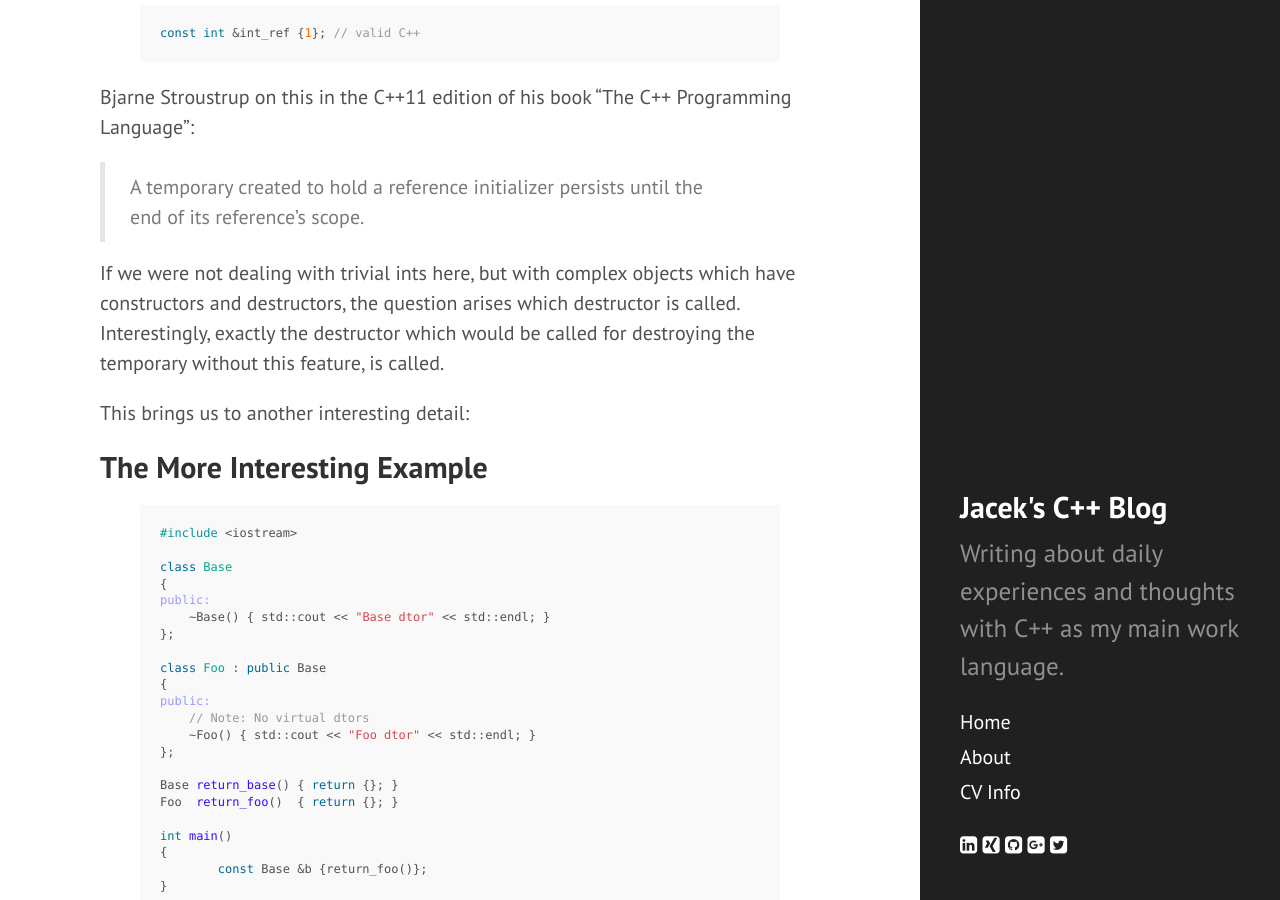
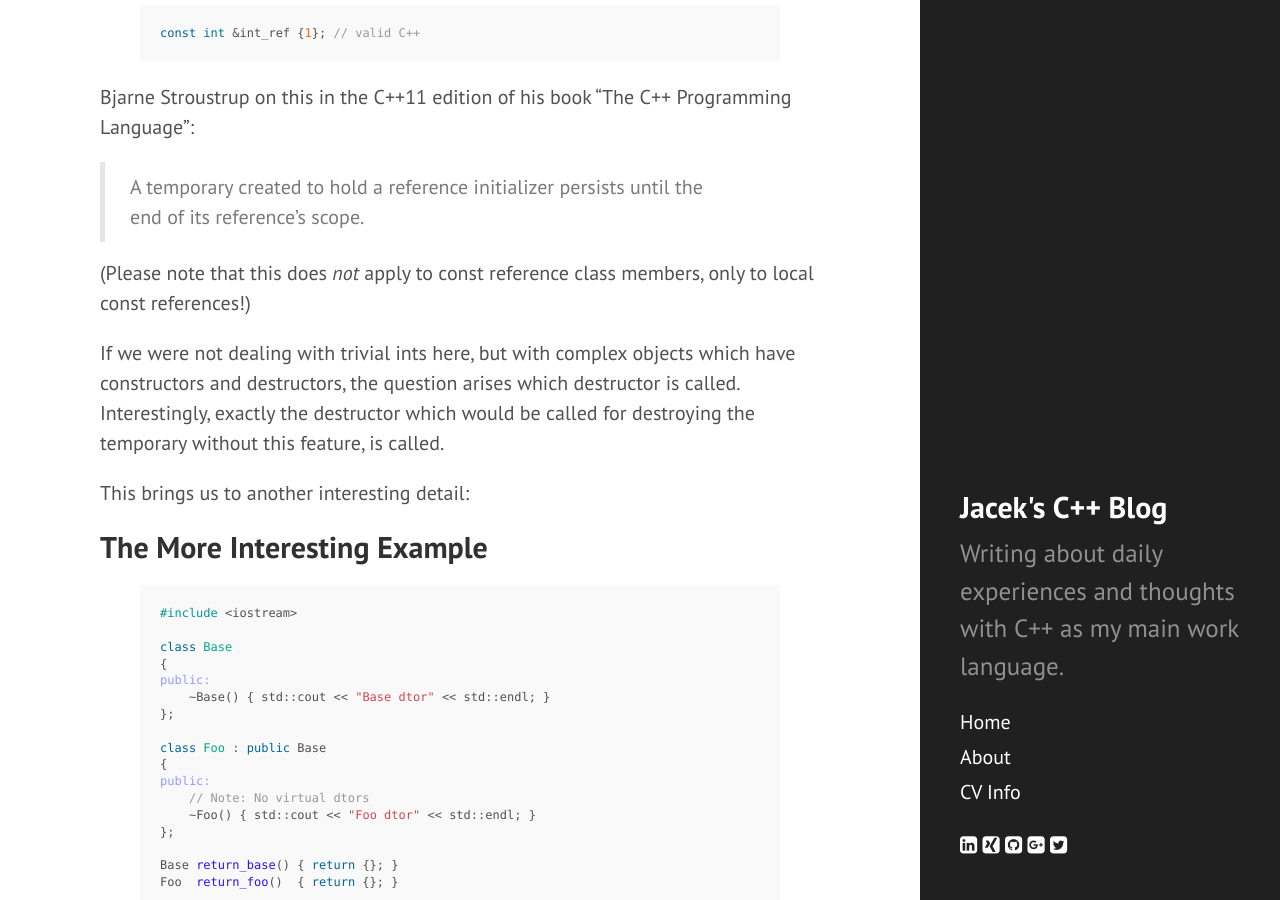
Before and after one commit to tfc/tfc.github.io, a Jekyll site: the page built from _posts/2016-03-23-const_reference_to_temporary_object.md, in a window 1280 px wide and 900 px high, scrolled down 1624 px. Built offline with Jekyll 4.4.1, drawn with Linux system fonts in a browser that asks for light colours; nearby versions of some CDN libraries; comment, search, counter and statistics services are not loaded.

Commit message:
Add a note about const ref class members

```diff
--- a/_posts/2016-03-23-const_reference_to_temporary_object.md
+++ b/_posts/2016-03-23-const_reference_to_temporary_object.md
@@ -70,6 +70,8 @@ Bjarne Stroustrup on this in the C++11 edition of his book "The C++ Programming
 
 > A temporary created to hold a reference initializer persists until the end of its reference's scope.
 
+(Please note that this does *not* apply to const reference class members, only to local const references!)
+
 If we were not dealing with trivial ints here, but with complex objects which have constructors and destructors, the question arises which destructor is called.
 Interestingly, exactly the destructor which would be called for destroying the temporary without this feature, is called.
 
```
